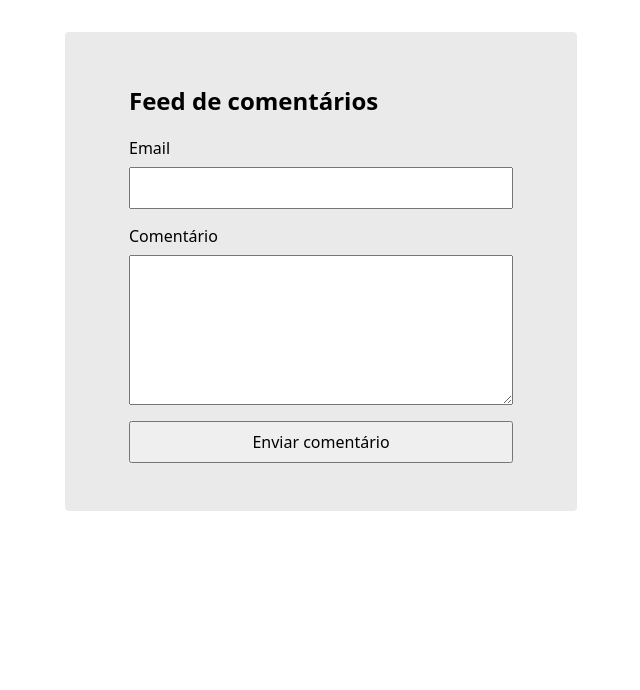
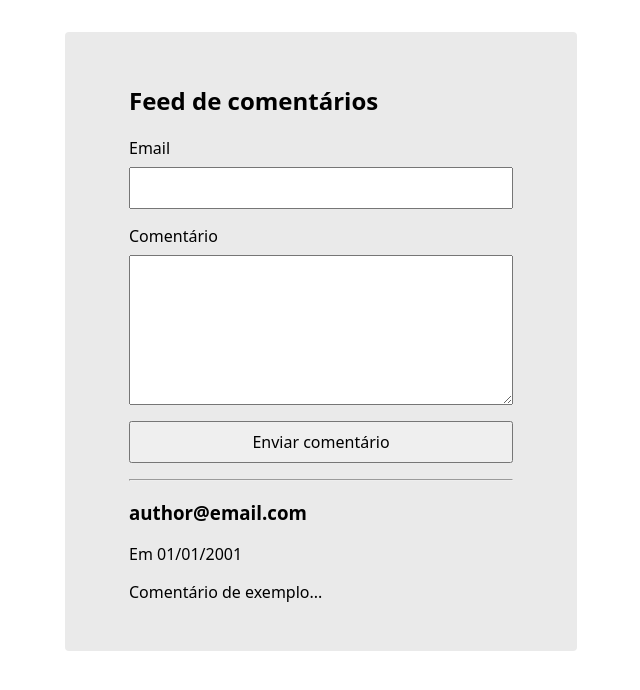
Before and after one commit to MSRossii/feed-de-comentarios, a React (Vite) app: page / in a window 1280 px wide. Shown: the top 690 px of the page, without its empty margins (319-959 px from the left). Built offline with nearby package versions, Linux system fonts and the light colour scheme.

Commit message:
comment test

```diff
--- a/src/App.jsx
+++ b/src/App.jsx
@@ -9,6 +9,16 @@ export default function App() {
         <textarea id="content" cols="30" rows="6"></textarea>
         <button type="submit">Enviar comentário</button>
       </form>
+
+      <hr />
+
+      <section id="comments">
+        <div>
+          <h3>author@email.com</h3>
+          <span>Em 01/01/2001</span>
+          <p>Comentário de exemplo...</p>
+        </div>
+      </section>
     </div>
   );
 }
```
